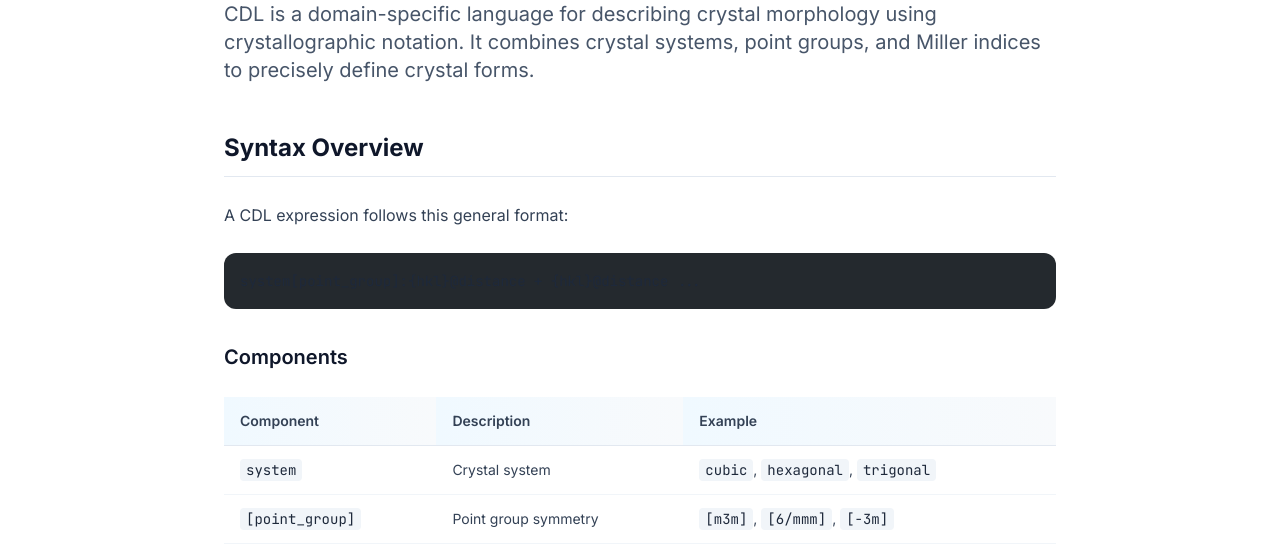
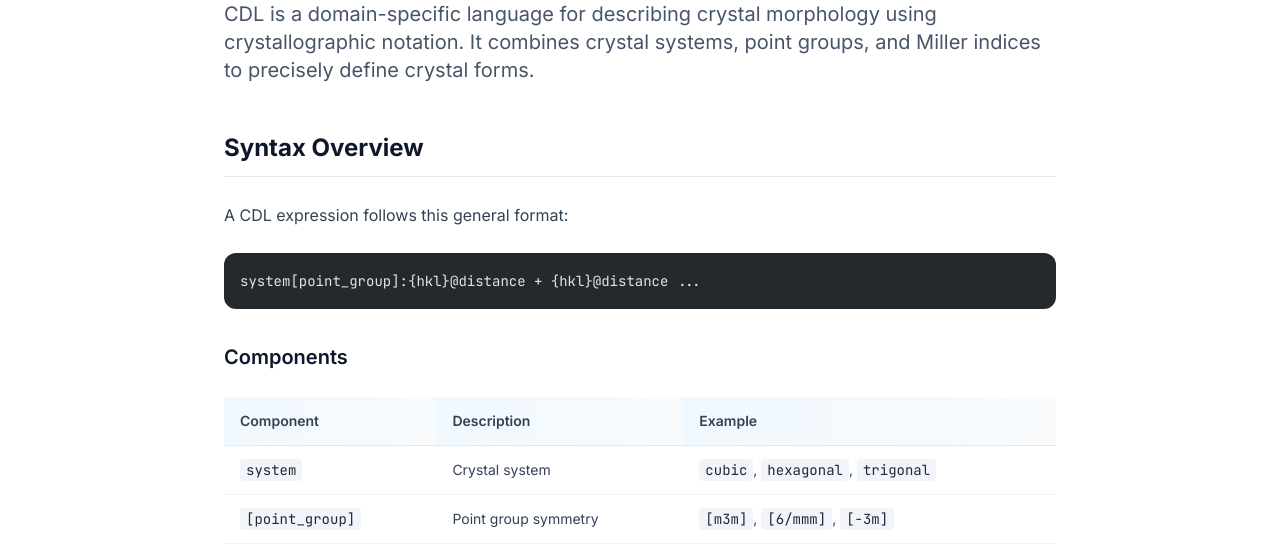
Before and after one commit to gemmology-dev/gemmology.dev, an Astro site: page /docs/cdl in a window 1280 px wide. Shown: the part 229-783 px from the top of the page. Built offline with nearby package versions, Linux system fonts and the light colour scheme; Astro itself is replaced by a stand-in of ours; code samples lack their colours.

Commit message:
Fix invisible code block text on Learn pages
Add color: inherit !important to .prose pre code rule to ensure
code text inherits the light color from pre element instead of
getting dark slate-800 color from typography plugin.

```diff
--- a/src/styles/global.css
+++ b/src/styles/global.css
@@ -163,6 +163,7 @@
   background: transparent !important;
   padding: 0 !important;
   border-radius: 0 !important;
+  color: inherit !important;
 }
 
 .prose pre code .line,
```
